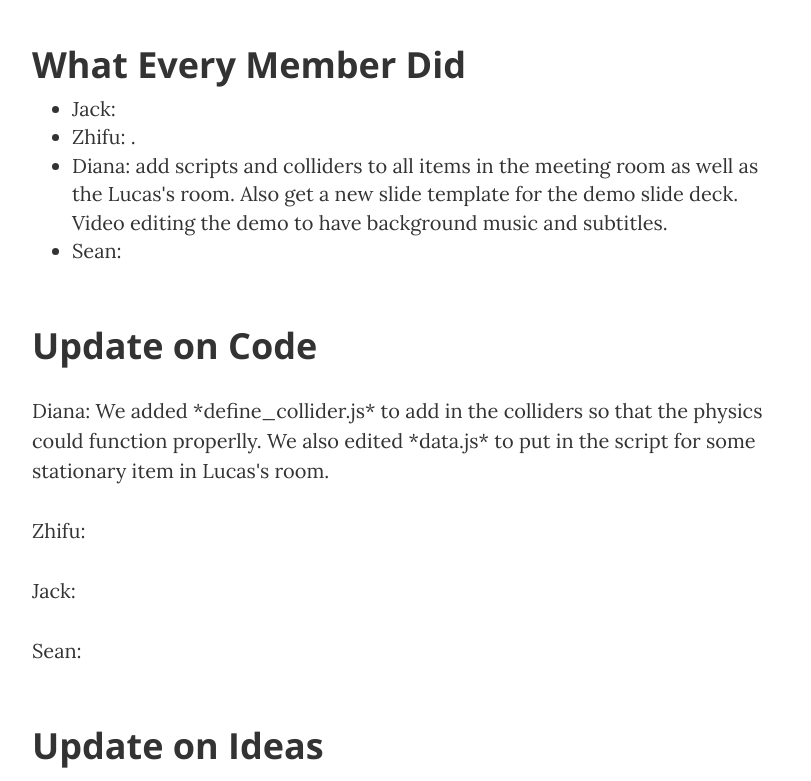
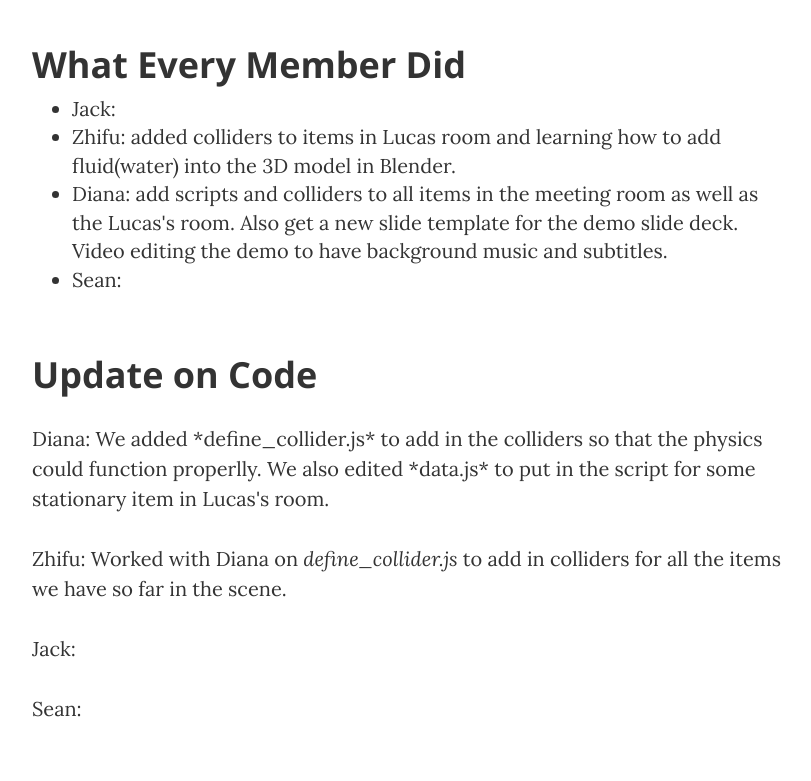
Before and after one commit to UWRealityLab/xrcapstone21sp-team2, a website: page docs/blog-w6.html in a window 1280 px wide. Shown: the part 1340-2121 px from the top of the page, without its empty margins (233-1044 px from the left). Drawn offline with nearby package versions, Linux system fonts and the light colour scheme.

Commit message:
update wk6 blog from zfl

```diff
--- a/docs/blog-w6.html
+++ b/docs/blog-w6.html
@@ -102,7 +102,7 @@
                     <h2 class="section-heading">What Every Member Did</h2>
                     <ul>
                         <li>Jack: </li>
-                        <li>Zhifu: .</li>
+                        <li>Zhifu: added colliders to items in Lucas room and learning how to add fluid(water) into the 3D model in Blender.</li>
                         <li>
                             Diana: add scripts and colliders to all items in the meeting room as well as the Lucas's room.
                             Also get a new slide template for the demo slide deck. Video editing the demo to have background music
@@ -117,7 +117,7 @@
                         We also edited *data.js* to put in the script for some stationary item in Lucas's room.
                     </p>
                     <p>
-                        Zhifu:
+                        Zhifu: Worked with Diana on <em>define_collider.js</em> to add in colliders for all the items we have so far in the scene.
                     </p>
                     <p>
                         Jack:
@@ -142,7 +142,7 @@
                     </p>
                     <ul>
                         <li>Jack: make improvements on user interactions: namely allow scripts to show up for movable items, also support prev page and next page.  </li>
-                        <li>Zhifu: refine the house model to have a new floor color for Lucas's room and Benny's room. Also add colliders to items in Lucas's room. </li>
+                        <li>Zhifu: get the roof ready for the house's 3D model and add colliders to items in Benny's room as Diana is working on it.</li>
                         <li>Diana: set up Benny's room with static objects, write up the script for the interactive objects.</li>
                         <li>Sean: design the user flow for the room examination phase to work with the network.</li>
                     </ul>
```
